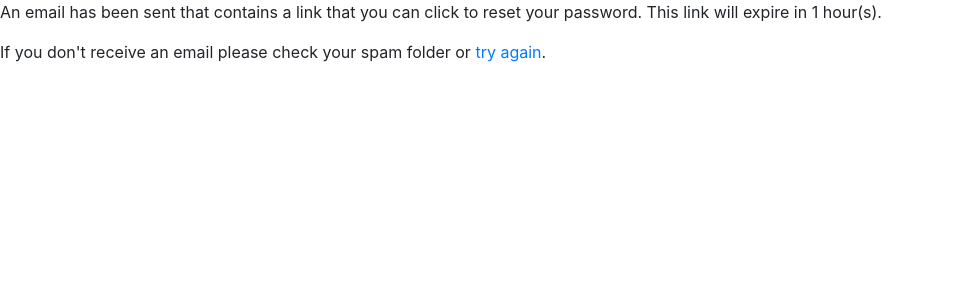
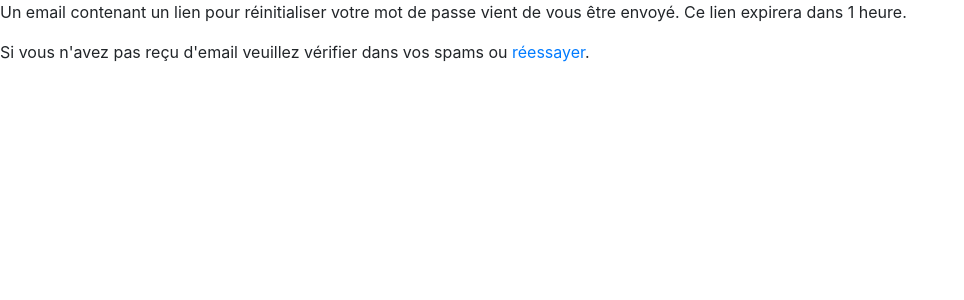
Before and after one commit to benjaminm68/CloudLearning, a Symfony app: template templates/reset_password/check_email.html.twig in a window 1280 px wide. Shown: the part 92-392 px from the top of the page, without its empty margins (0-964 px from the left). Run offline with Twig, Linux system fonts and the light colour scheme; the template is opened without the code that fills it, so the values that code supplies are empty; some libraries are stand-ins or nearby versions.

Commit message:
commentaire + traduction

```diff
--- a/templates/reset_password/check_email.html.twig
+++ b/templates/reset_password/check_email.html.twig
@@ -3,6 +3,6 @@
 {% block title %}Password Reset Email Sent{% endblock %}
 
 {% block body %}
-    <p>An email has been sent that contains a link that you can click to reset your password. This link will expire in {{ tokenLifetime|date('g') }} hour(s).</p>
-    <p>If you don't receive an email please check your spam folder or <a href="{{ path('app_forgot_password_request') }}">try again</a>.</p>
+    <p>Un email contenant un lien pour réinitialiser votre mot de passe vient de vous être envoyé. Ce lien expirera dans {{ tokenLifetime|date('g') }} heure.</p>
+    <p>Si vous n'avez pas reçu d'email veuillez vérifier dans vos spams ou <a href="{{ path('app_forgot_password_request') }}">réessayer</a>.</p>
 {% endblock %}
```
Also changed, not shown: src/Controller/ResetPasswordController.php (+4 -4 lines).
